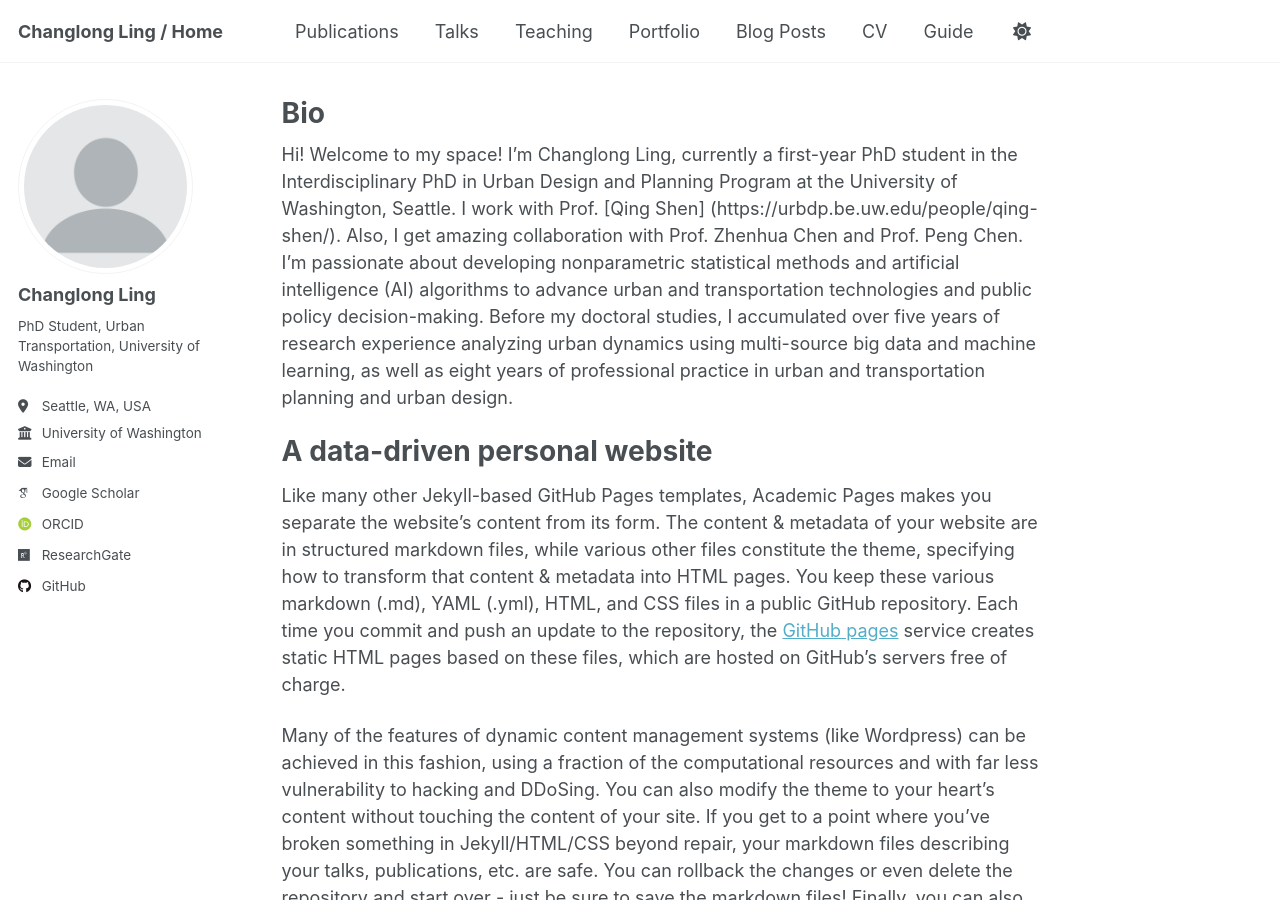
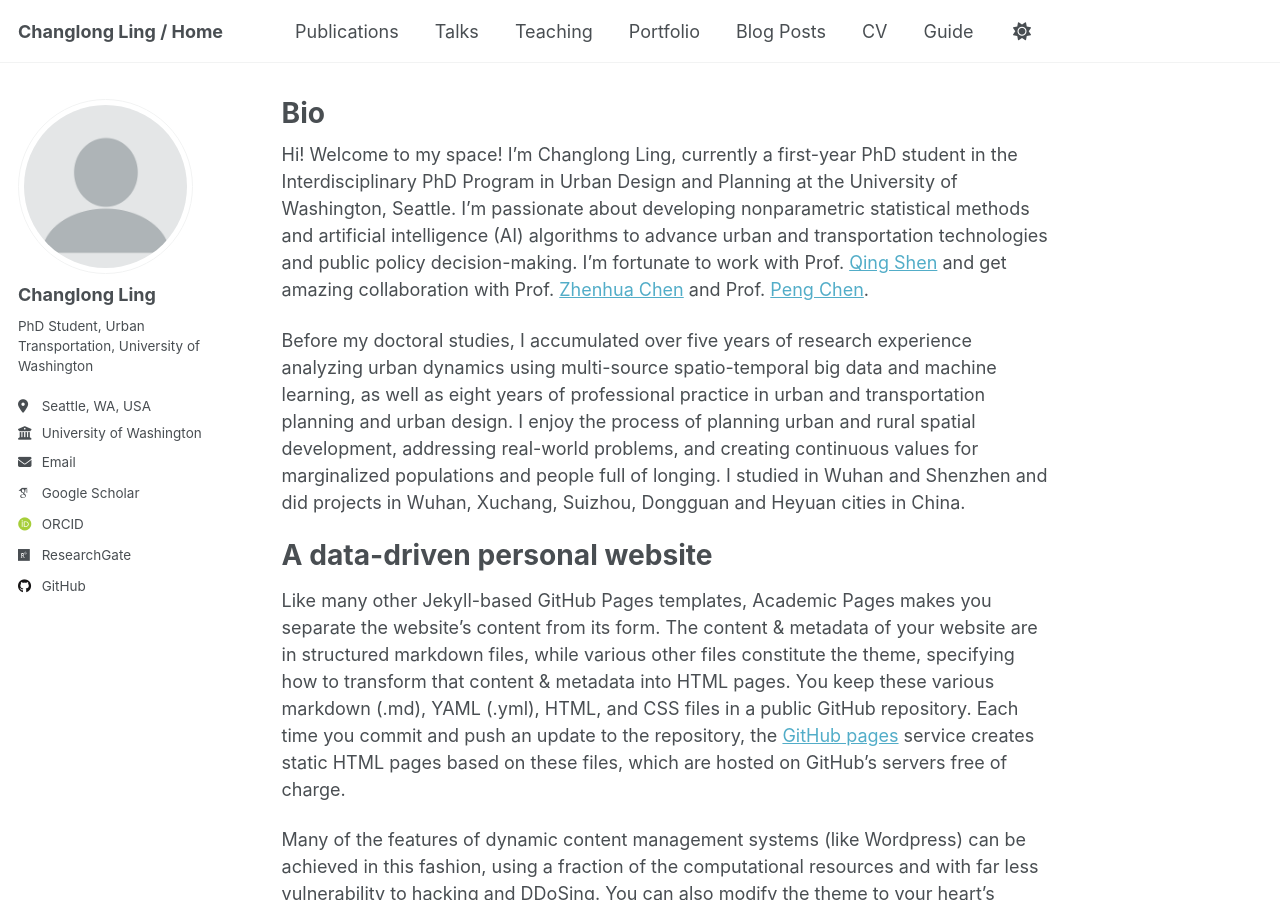
Before and after one commit to ChanglongLing/changlongling.github.io, a Jekyll site: the page built from _pages/about.md, in a window 1280 px wide and 900 px high. Built offline with Jekyll 4.4.1, drawn with Linux system fonts in a browser that asks for light colours; some web fonts are replaced.

Commit message:
Update about.md

```diff
--- a/_pages/about.md
+++ b/_pages/about.md
@@ -7,8 +7,9 @@ redirect_from:
   - /about.html
 ---
 
-Hi! Welcome to my space!
-I'm Changlong Ling, currently a first-year PhD student in the Interdisciplinary PhD in Urban Design and Planning Program at the University of Washington, Seattle. I work with Prof. [Qing Shen] (https://urbdp.be.uw.edu/people/qing-shen/). Also, I get amazing collaboration with Prof. Zhenhua Chen and Prof. Peng Chen. I'm passionate about developing nonparametric statistical methods and artificial intelligence (AI) algorithms to advance urban and transportation technologies and public policy decision-making. Before my doctoral studies, I accumulated over five years of research experience analyzing urban dynamics using multi-source big data and machine learning, as well as eight years of professional practice in urban and transportation planning and urban design.
+Hi! Welcome to my space! I'm Changlong Ling, currently a first-year PhD student in the Interdisciplinary PhD Program in Urban Design and Planning at the University of Washington, Seattle. I'm passionate about developing nonparametric statistical methods and artificial intelligence (AI) algorithms to advance urban and transportation technologies and public policy decision-making. I'm fortunate to work with Prof. [Qing Shen](https://urbdp.be.uw.edu/people/qing-shen/) and get amazing collaboration with Prof. [Zhenhua Chen](https://knowlton.osu.edu/people/chen.7172) and Prof. [Peng Chen](https://www.usf.edu/arts-sciences/departments/public-affairs/people/pchen.aspx).
+
+Before my doctoral studies, I accumulated over five years of research experience analyzing urban dynamics using multi-source spatio-temporal big data and machine learning, as well as eight years of professional practice in urban and transportation planning and urban design. I enjoy the process of planning urban and rural spatial development, addressing real-world problems, and creating continuous values for marginalized populations and people full of longing. I studied in Wuhan and Shenzhen and did projects in Wuhan, Xuchang, Suizhou, Dongguan and Heyuan cities in China.
 
 A data-driven personal website
 ======
```
